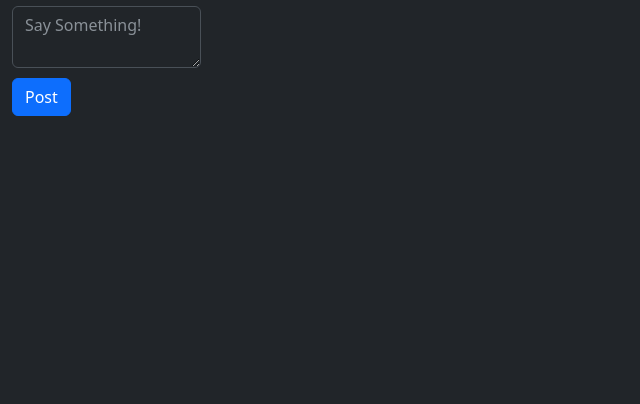
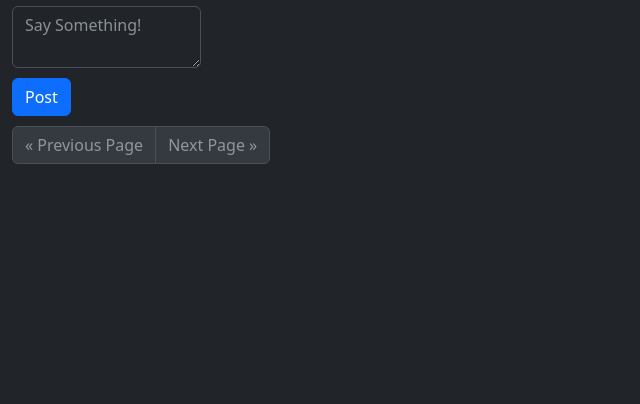
Before and after one commit to PythonAtSea/Flasknet, a Flask app: page /feed in a window 1280 px wide. Shown: the part 381-785 px from the top of the page, without its empty margins (0-640 px from the left). Run offline with Flask 3, Linux system fonts and the light colour scheme; the visitor is signed in with stand-in values (Sample User, id 1); data comes from the database, SQL or seed files in the repository; data that the repository does not hold is empty.

Commit message:
Pagination

```diff
--- a/config.py
+++ b/config.py
@@ -12,3 +12,4 @@ class Config(object):
     MAIL_USERNAME = os.environ.get('MAIL_USERNAME')
     MAIL_PASSWORD = os.environ.get('MAIL_PASSWORD')
     ADMINS = ["pythonatsea@duck.com"]
+    POSTS_PER_PAGE = 3
--- a/main.py
+++ b/main.py
@@ -49,6 +49,7 @@ def index():
 @app.route("/feed", methods=["POST","GET"])
 @login_required
 def feed():
+    page = request.args.get("page", 1, type=int)
     form = PostForm()
     if form.validate_on_submit():
         post = Post(body=form.post.data, author=current_user)
@@ -56,8 +57,19 @@ def feed():
         db.session.commit()
         flash("Your post is now live!")
         return redirect(url_for("feed"))
-    posts=current_user.followed_posts()
-    return render_template("feed.html", posts=posts, form=form)
+    posts=current_user.followed_posts().paginate(page=page, per_page=app.config["POSTS_PER_PAGE"])
+    next_url = url_for('feed', page=posts.next_num) if posts.has_next else None
+    prev_url = url_for('feed', page=posts.prev_num) if posts.has_prev else None
+    return render_template("feed.html", posts=posts.items, form=form, next_url=next_url, prev_url=prev_url)
+
+@app.route("/explore")
+@login_required
+def explore():
+    page = request.args.get("page", 1, type=int)
+    posts=Post.query.order_by(Post.timestamp.desc()).paginate(page=page, per_page=app.config["POSTS_PER_PAGE"])
+    next_url = url_for('feed', page=posts.next_num) if posts.has_next else None
+    prev_url = url_for('feed', page=posts.prev_num) if posts.has_prev else None
+    return render_template("feed.html", posts=posts.items, next_url=next_url, prev_url=prev_url)
 @app.route("/login", methods=["GET","POST"])
 def login():
     if current_user.is_authenticated:
@@ -92,12 +104,12 @@ def signup():
 @app.route("/user/<username>")
 def user(username):
     form=EmptyForm()
+    page = request.args.get("page", 1, type=int)
     user = User.query.filter_by(username=username).first_or_404()
-    posts = [
-        {"author": user, "body": "test #1"},
-        {"author": user, "body": "test #2"},
-    ]
-    return render_template("user.html", user=user, posts=posts, form=form)
+    posts = user.post.order_by(Post.timestamp.desc()).paginate(page=page, per_page=app.config["POSTS_PER_PAGE"])
+    next_url = url_for('user', username=username,page=posts.next_num) if posts.has_next else None
+    prev_url = url_for('user', username=username, page=posts.prev_num) if posts.has_prev else None
+    return render_template("user.html", user=user, posts=posts.items, form=form, next_url=next_url, prev_url=prev_url)
 
 @app.route("/edit", methods=["GET","POST"])
 @login_required
@@ -151,11 +163,7 @@ def unfollow(username):
     else:
         return redirect(url_for("feed"))
 
-@app.route("/explore")
-@login_required
-def explore():
-    posts=Post.query.all()
-    return render_template("feed.html", posts=posts)
+
 
 @app.before_request
 def before_request():
--- a/templates/feed.html
+++ b/templates/feed.html
@@ -27,4 +27,18 @@
 {% for post in posts %}
 {% include "_post.html" %}
 {% endfor %}
+<nav aria-label="Page navigation example" style="margin-top: 10px;">
+  <ul class="pagination">
+    {% if prev_url %}
+    <li class="page-item"><a class="page-link" href={{ prev_url }}>&laquo; Previous Page</a></li>
+    {% else %}
+    <li class="page-item disabled"><a class="page-link" href={{ prev_url }}>&laquo; Previous Page</a></li>
+    {% endif %}
+    {% if next_url %}
+    <li class="page-item"><a class="page-link" href={{ next_url }}>Next Page &raquo;</a></li>
+    {% else %}
+    <li class="page-item disabled"><a class="page-link" href={{ next_url }}>Next Page &raquo;</a></li>
+    {% endif %}
+  </ul>
+</nav>
 {% endblock %}
```
Also changed, not shown: templates/user.html (+14 -0 lines).
